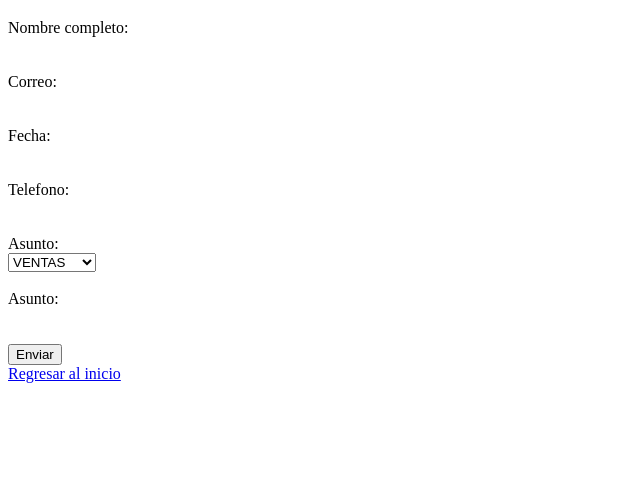
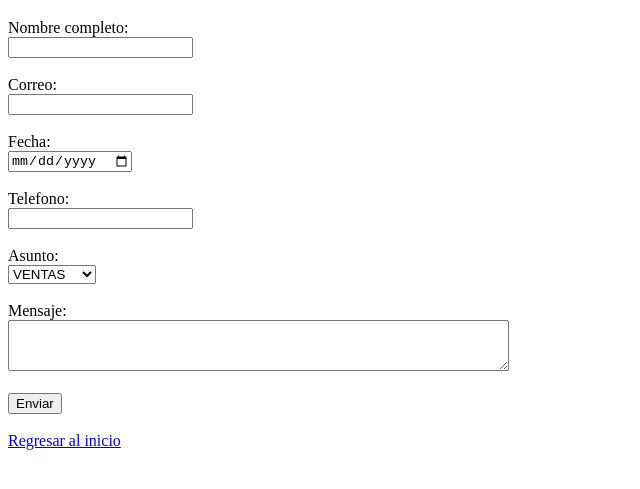
Before and after one commit to ElenaAyala08/Practica, a plain HTML site: page PracticaHTML/views/formulario.html in a window 1280 px wide. Shown: the part 61-550 px from the top of the page, without its empty margins (0-640 px from the left). Drawn offline with Linux system fonts and the light colour scheme.

Commit message:
formulario

```diff
--- a/PracticaHTML/views/formulario.html
+++ b/PracticaHTML/views/formulario.html
@@ -10,27 +10,27 @@
     <h1>Formulario</h1>
 
     <form>
-        <lable>Nombre completo:</lable>
+        <label>Nombre completo:</label>
         <br>
-        <imput type="text" id="txtNombre" required>
+        <input type="text" id="txtNombre" required>
         <br>
         <br>
 
-        <lable>Correo:</lable>
+        <label>Correo:</label>
         <br>
-        <imput type="text" id="txtCorreo" required>
+        <input type="text" id="txtCorreo" required>
         <br>
         <br>
 
-        <lable>Fecha:</lable>
+        <label>Fecha:</label>
         <br>
-        <imput type="date" id="txtFecha" required>
+        <input type="date" id="txtFecha" required>
         <br>
         <br>
 
-        <lable>Telefono:</lable>
+        <label>Telefono:</label>
         <br>
-        <imput type="tel" id="txtTelefono" placeholde="0000-0000" required>
+        <input type="tel" id="txtTelefono" placeholde="0000-0000" required>
             <br>
             <br>
 
@@ -44,17 +44,13 @@
             <br>
             <br>
 
-            <label>Asunto:</label>
+            <label>Mensaje:</label>
             <br>
-            <txtarea id="txtMensaje" rows="3" cols="60"></txtarea>
+            <textarea id="txtMensaje" rows="3" cols="60"></textarea>
             <br>
             <br>
-
             <button type="submit">Enviar</button>
-
-
-
-
+            <br>
 
 </form>
 
```
